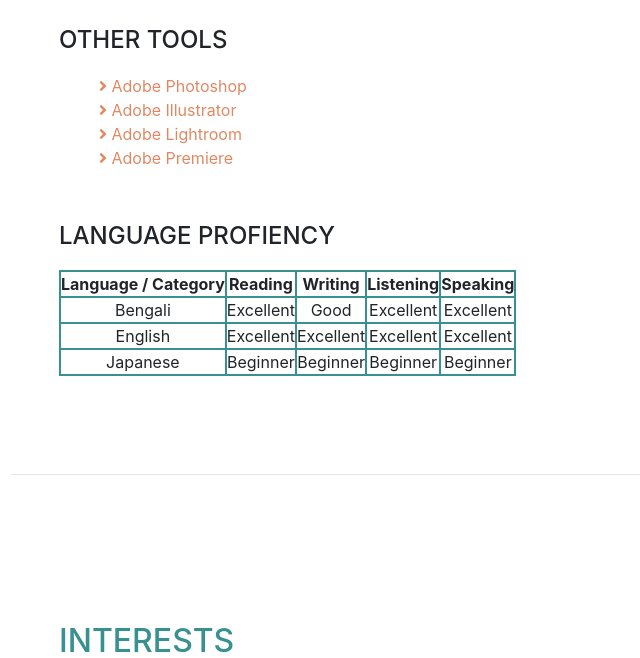
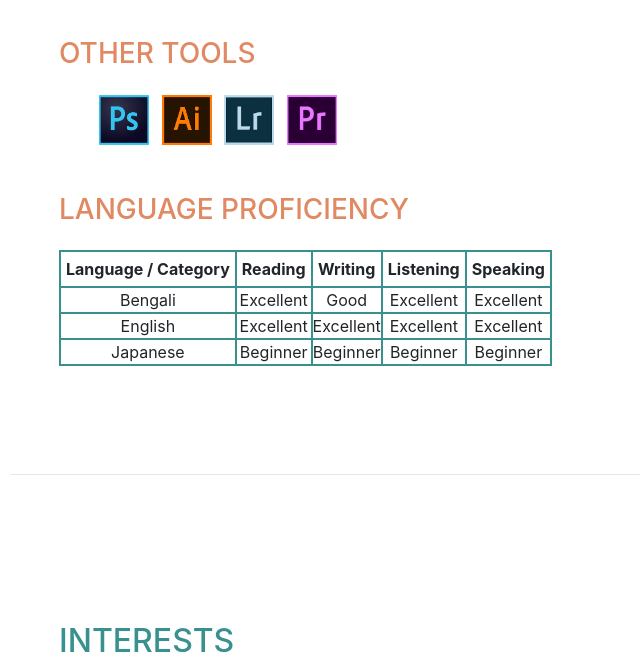
Before and after one commit to hridoyzylex/resume, a website with bundled scripts: page index.html in a window 1280 px wide. Shown: the part 3818-4476 px from the top of the page, without its empty margins (261-901 px from the left). Built offline with nearby package versions, Linux system fonts and the light colour scheme; a web font is replaced by a local one.

Commit message:
modified other tools and language proficiency

```diff
--- a/index.html
+++ b/index.html
@@ -364,7 +364,8 @@
       <div class="w-100">
         <h2 class="mb-5">Skills</h2>
 
-        <div class="subheading mb-3">Programming Languages &amp; Tools</div>
+        <h3 class="mb-0">Programming Languages &amp; Tools</h3>
+        <br>
         <ul class="list-inline dev-icons">
 
           <li class="list-inline-item">
@@ -391,19 +392,29 @@
           <li class="list-inline-item">
             <i class="fab fa-git"></i>
           </li>
-
-          <li class="list-inline-item">
-            <i class="fab fa-cakeP"></i>
-          </li>
-
         </ul>
 
         <br>
 
-        <div class="subheading mb-3">Other Tools</div>
-        <ul class="fa-ul mb-0">
-          <li>
-            <i class="fas fa-angle-right"></i>
+        <h3 class="mb-0">Other Tools</h3>
+        <br>
+        <ul class="fa-ul mb-0 otherTools">
+          <ul class="list-inline">
+            <li class="list-inline-item">
+              <img src="img/adobe/Photoshop.png" alt="Adobe Photoshop" class="otherToolsIcons">
+            </li>
+            <li class="list-inline-item">
+              <img src="img/adobe/Illustrator.png" alt="Adobe Photoshop" class="otherToolsIcons">
+            </li>
+            <li class="list-inline-item">
+              <img src="img/adobe/Lightroom.png" alt="Adobe Photoshop" class="otherToolsIcons">
+            </li>
+            <li class="list-inline-item">
+              <img src="img/adobe/Premiere.png" alt="Adobe Photoshop" class="otherToolsIcons">
+            </li>
+          </ul>
+          <!-- <li>
+            <i class="fas fa-angle-right test"></i>
             Adobe Photoshop</li>
           <li>
             <i class="fas fa-angle-right"></i>
@@ -413,20 +424,21 @@
             Adobe Lightroom</li>
           <li>
             <i class="fas fa-angle-right"></i>
-            Adobe Premiere</li>
+            Adobe Premiere</li> -->
         </ul>
 
         <br>
         <br>
 
-        <div class="subheading mb-3">Language Profiency</div>
-        <table style="padding: 24px;">
+        <h3 class="mb-0">Language Proficiency</h3>
+        <br>
+        <table>
           <tr>
-            <th>Language / Category</th>
-            <th>Reading</th>
-            <th>Writing</th>
-            <th>Listening</th>
-            <th>Speaking</th>
+            <th class="languageProficiency">Language / Category</th>
+            <th class="languageProficiency">Reading</th>
+            <th class="languageProficiency">Writing</th>
+            <th class="languageProficiency">Listening</th>
+            <th class="languageProficiency">Speaking</th>
           </tr>
 
           <tr>
```
Also changed, not shown: css/resume.min.css, img/adobe/Illustrator.png (added), img/adobe/Lightroom.png (added), img/adobe/Photoshop.png (added), img/adobe/Premiere.png (added).
